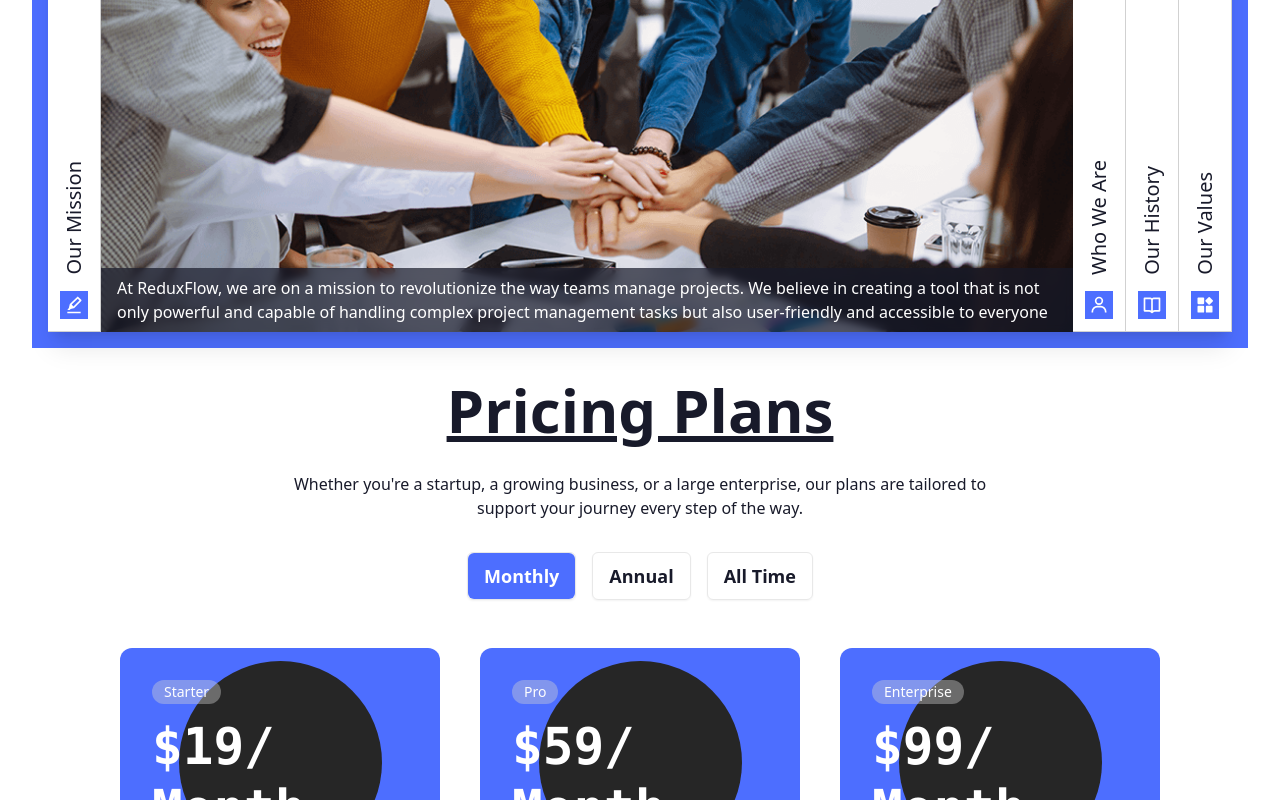
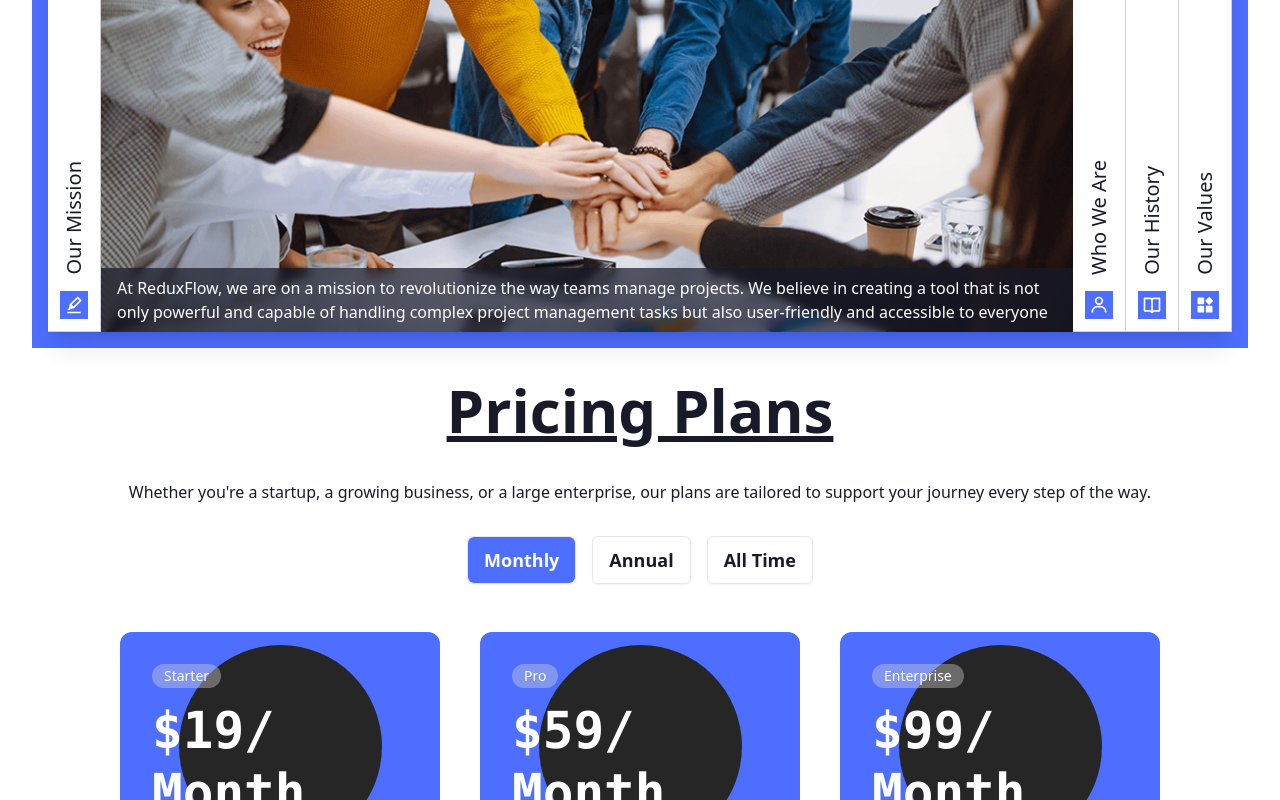
Before and after one commit to GabrielEger2/ReduxFlow-Analytics, a React (Vite) app in the folder client/: page / in a window 1280 px wide. Shown: the part 1466-2266 px from the top of the page. Built offline with nearby package versions, Linux system fonts and the light colour scheme.

Commit message:
fix: pricing padding

```diff
--- a/client/src/components/Home/Pricing.tsx
+++ b/client/src/components/Home/Pricing.tsx
@@ -38,12 +38,14 @@ const Pricing = () => {
   return (
     <section className="flex justify-center">
       <div className="flex flex-col items-center pt-8 lg:space-y-8">
-        <h1 className="text-6xl underline font-bold">Pricing Plans</h1>
-        <p className="w-[700px] text-center mt-10">
-          Whether you&apos;re a startup, a growing business, or a large
-          enterprise, our plans are tailored to support your journey every step
-          of the way.
-        </p>
+        <div className="flex flex-col items-center text-center px-8">
+          <h1 className="text-6xl underline font-bold">Pricing Plans</h1>
+          <p className="text-center mt-10">
+            Whether you&apos;re a startup, a growing business, or a large
+            enterprise, our plans are tailored to support your journey every
+            step of the way.
+          </p>
+        </div>
         <div className="mt-4">
           <AnimatedTabs tabs={tabs} onTabSelect={handleTabSelect} />
         </div>
--- a/client/src/components/layout/AnimatedTabs.tsx
+++ b/client/src/components/layout/AnimatedTabs.tsx
@@ -11,7 +11,7 @@ const AnimatedTabs: React.FC<AnimatedTabsProps> = ({ tabs, onTabSelect }) => {
     onTabSelect(tab)
   }
   return (
-    <div className="px-4 flex items-center flex-wrap space-x-4">
+    <div className="flex items-center flex-wrap space-x-4">
       {tabs.map((tab) => (
         <Tab
           text={tab}
```
